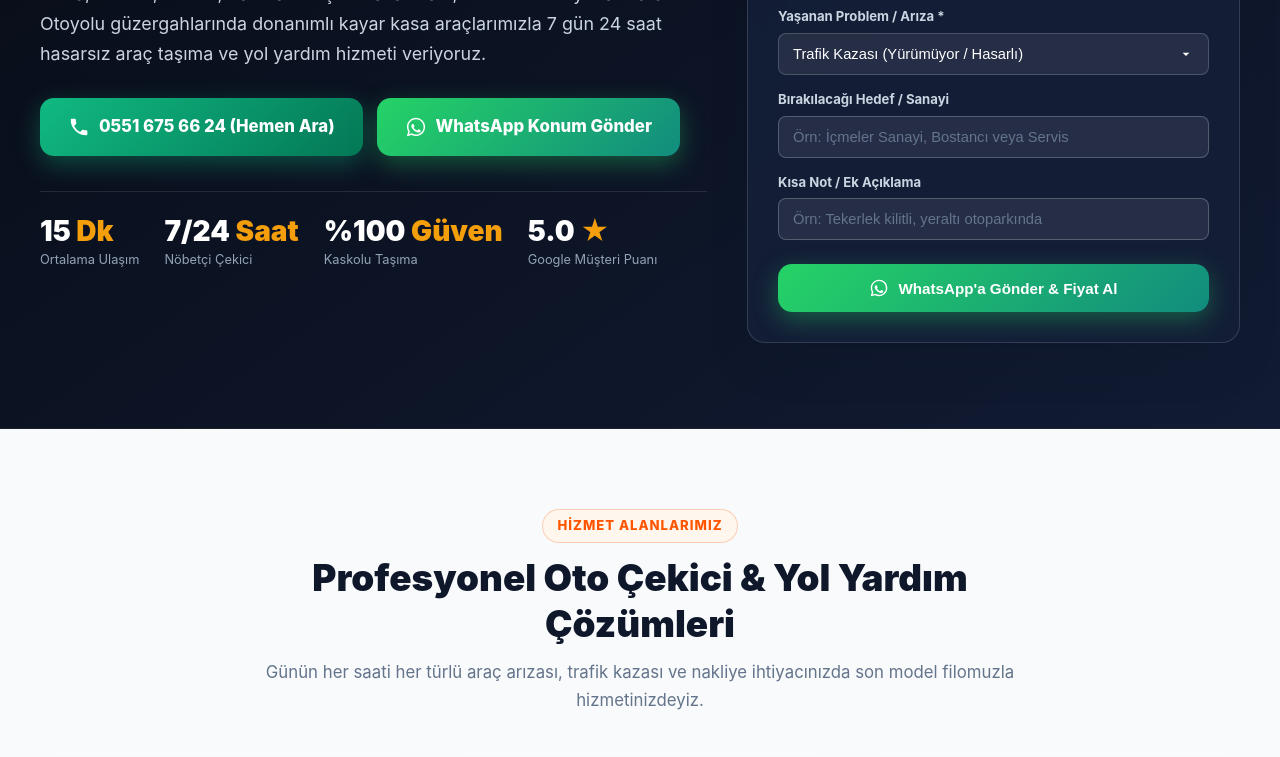
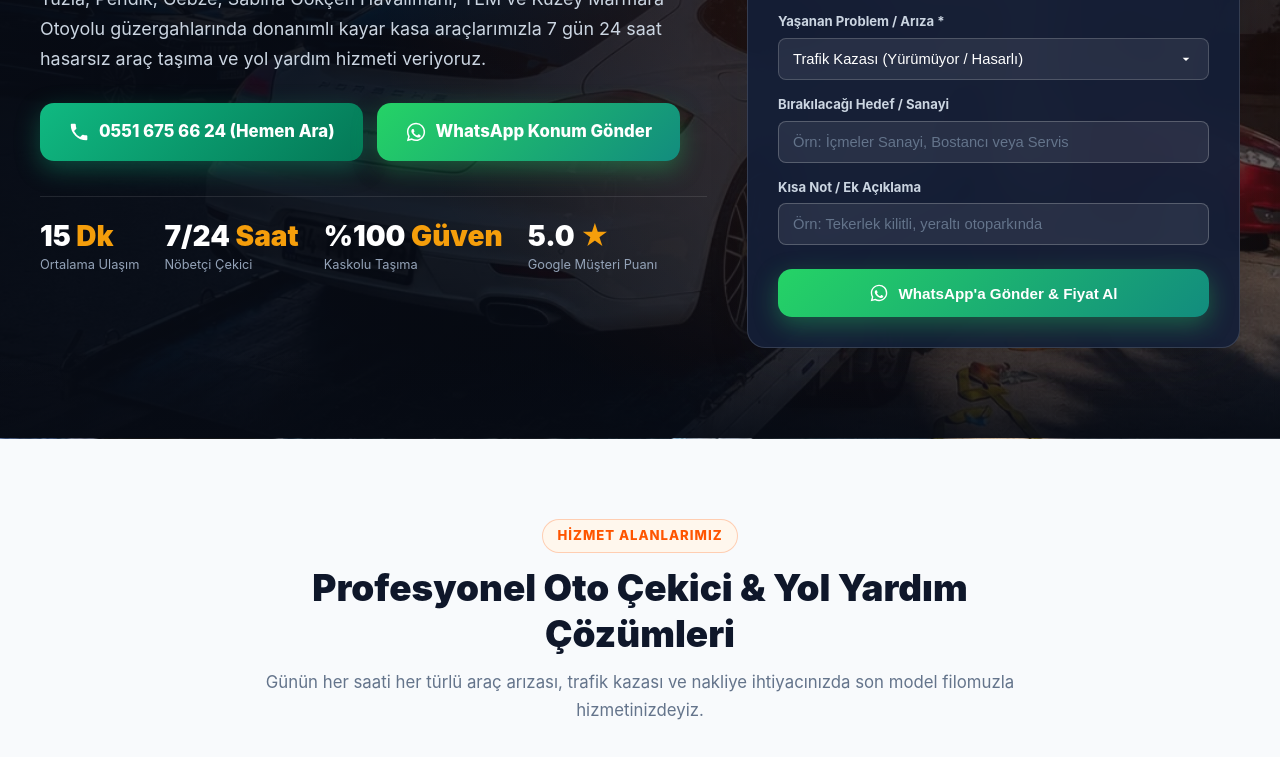
Before and after one commit to emirhanekin94/cekici-website, a website: page index.html in a window 1280 px wide. Shown: the part 465-1222 px from the top of the page. Drawn offline with Linux system fonts and the light colour scheme.

Commit message:
feat: add luxury tow truck background image with premium overlay to hero section

```diff
--- a/css/style.css
+++ b/css/style.css
@@ -480,10 +480,17 @@ ul {
    HERO BÖLÜMÜ
    ========================================================================== */
 .hero-section {
-  background: var(--dark-gradient);
+  position: relative;
+  background-color: #070b14;
+  background-image:
+    radial-gradient(circle at 75% 30%, rgba(255, 85, 0, 0.16) 0%, transparent 55%),
+    linear-gradient(90deg, rgba(7, 11, 20, 0.96) 0%, rgba(7, 11, 20, 0.88) 45%, rgba(7, 11, 20, 0.65) 100%),
+    url('../images/luks-arac-cekici.webp');
+  background-size: cover;
+  background-position: center right;
+  background-repeat: no-repeat;
   color: #ffffff;
-  padding: 70px 0 85px;
-  position: relative;
+  padding: 75px 0 90px;
   overflow: hidden;
   border-bottom: 1px solid rgba(255, 255, 255, 0.08);
 }
@@ -495,8 +502,21 @@ ul {
   right: -20%;
   width: 700px;
   height: 700px;
-  background: radial-gradient(circle, rgba(255, 85, 0, 0.12) 0%, transparent 70%);
+  background: radial-gradient(circle, rgba(255, 85, 0, 0.14) 0%, transparent 70%);
   pointer-events: none;
+  z-index: 1;
+}
+
+.hero-section::after {
+  content: "";
+  position: absolute;
+  bottom: 0;
+  left: 0;
+  right: 0;
+  height: 90px;
+  background: linear-gradient(to top, rgba(7, 11, 20, 0.75), transparent);
+  pointer-events: none;
+  z-index: 1;
 }
 
 .hero-content {
@@ -2344,6 +2364,11 @@ article:hover .blog-card-img-wrap img {
     display: none !important;
   }
   .hero-section {
+    background-image:
+      linear-gradient(180deg, rgba(7, 11, 20, 0.94) 0%, rgba(7, 11, 20, 0.86) 50%, rgba(7, 11, 20, 0.96) 100%),
+      url('../images/luks-arac-cekici.webp');
+    background-position: center top;
+    background-size: cover;
     padding: 45px 0 55px;
   }
   .hero-title {
--- a/index.html
+++ b/index.html
@@ -21,6 +21,9 @@
   <meta name="twitter:card" content="summary_large_image">
   <meta name="twitter:image" content="https://xxx-otocekici.com/images/arac-cekici.webp">
   <meta property="og:locale" content="tr_TR">
+
+  <!-- Preload Hero Arka Plan Görseli -->
+  <link rel="preload" as="image" href="images/luks-arac-cekici.webp" type="image/webp">
 
   <!-- Stil Dosyaları -->
   <link rel="stylesheet" href="css/style.css">
```
